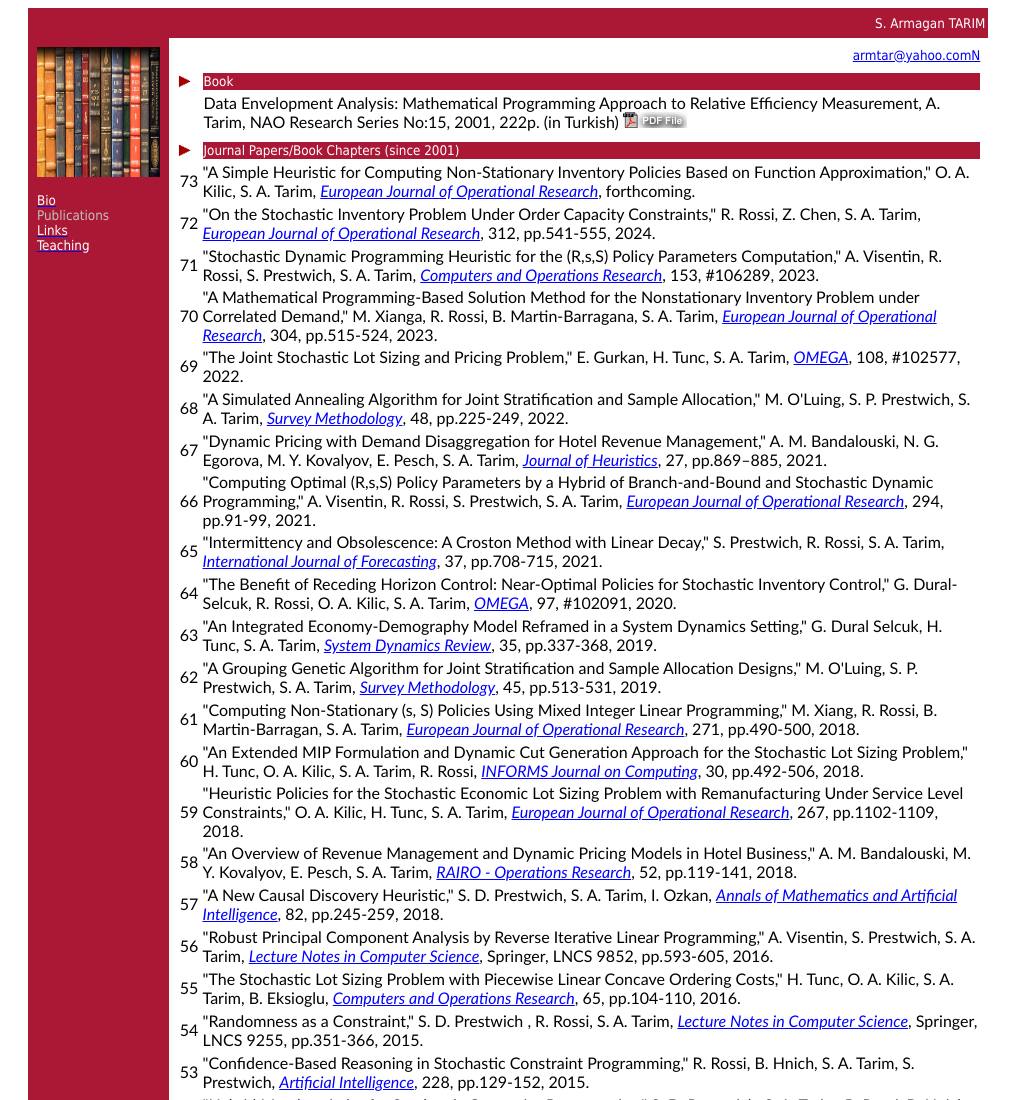
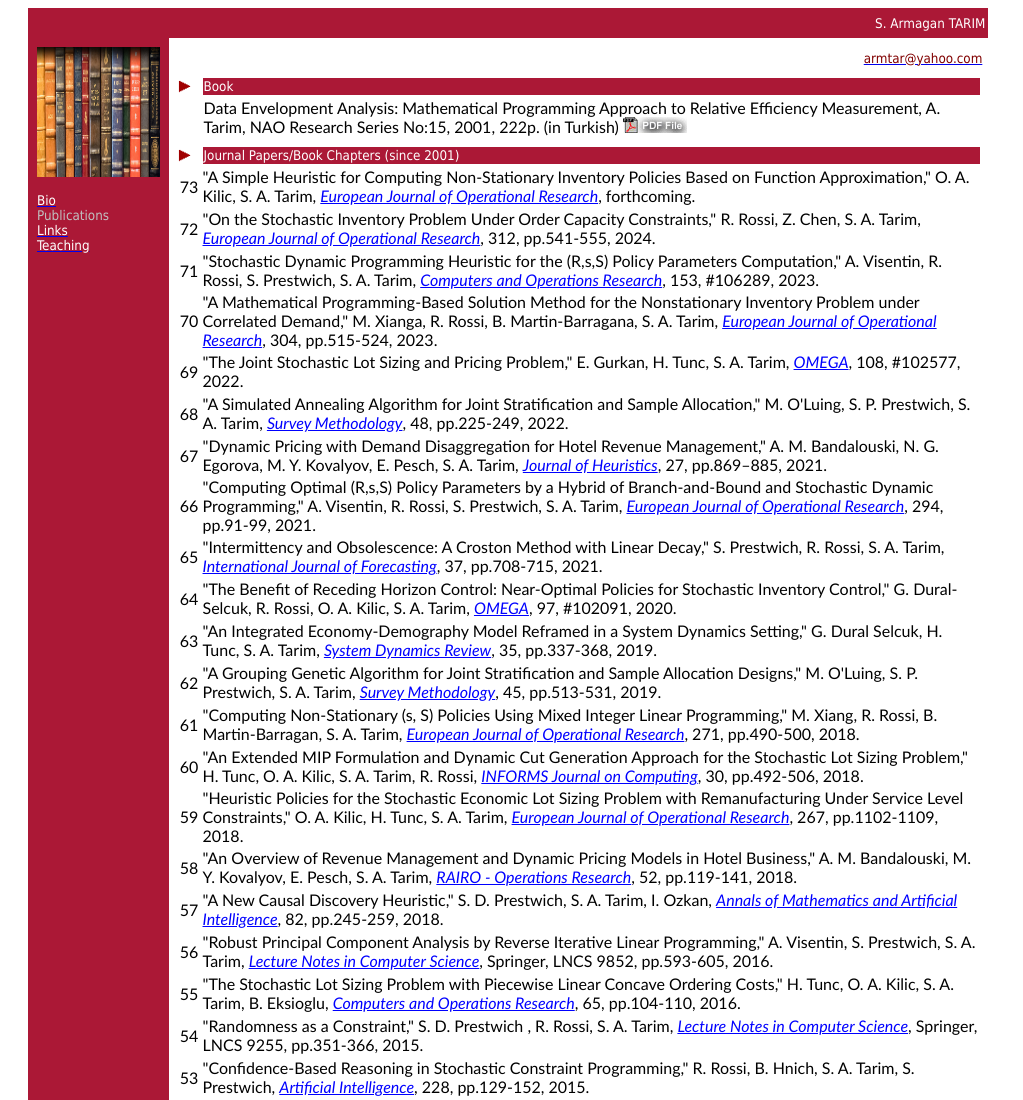
Before and after one commit to Armagan/SAT, a plain HTML site: page publications.htm in a window 1280 px wide. Shown: the top 1100 px of the page, without its empty margins (0-1023 px from the left). Drawn offline with Linux system fonts and the light colour scheme.

Commit message:
Update publications.htm

```diff
--- a/publications.htm
+++ b/publications.htm
@@ -51,13 +51,14 @@ Teaching
 <div align="right">
 <table class="MsoNormalTable" style="width: 810px; height: 3014px;" border="0" cellpadding="0">
 
-  <td style="padding: 2.25pt; width: 225pt; height: 18.55pt;" width="274">
-  </td>
-  <td style="padding: 2.25pt; width: 225pt; height: 18.55pt;" width="279">
+	<tr style="height: 22.5pt;">
+
+<td style="padding: 0.75pt; width: 189.2pt; height: 22.5pt;" width="252">
 <p class="MsoNormal" style="text-align: right;" align="right">
 <span style="font-size: 10pt; color: maroon; font-family: 'Tahoma','sans-serif';">
-		  <a href="mailto:armtar@yahoo.com">
-			  armtar@yahoo.comN
+<a href="mailto:armtar@yahoo.com"><span style="color: maroon;">
+armtar@yahoo.com
+</span>
 </a>
 </span>
 </p>
```
Lines whose indentation alone changed are shown as unchanged.
